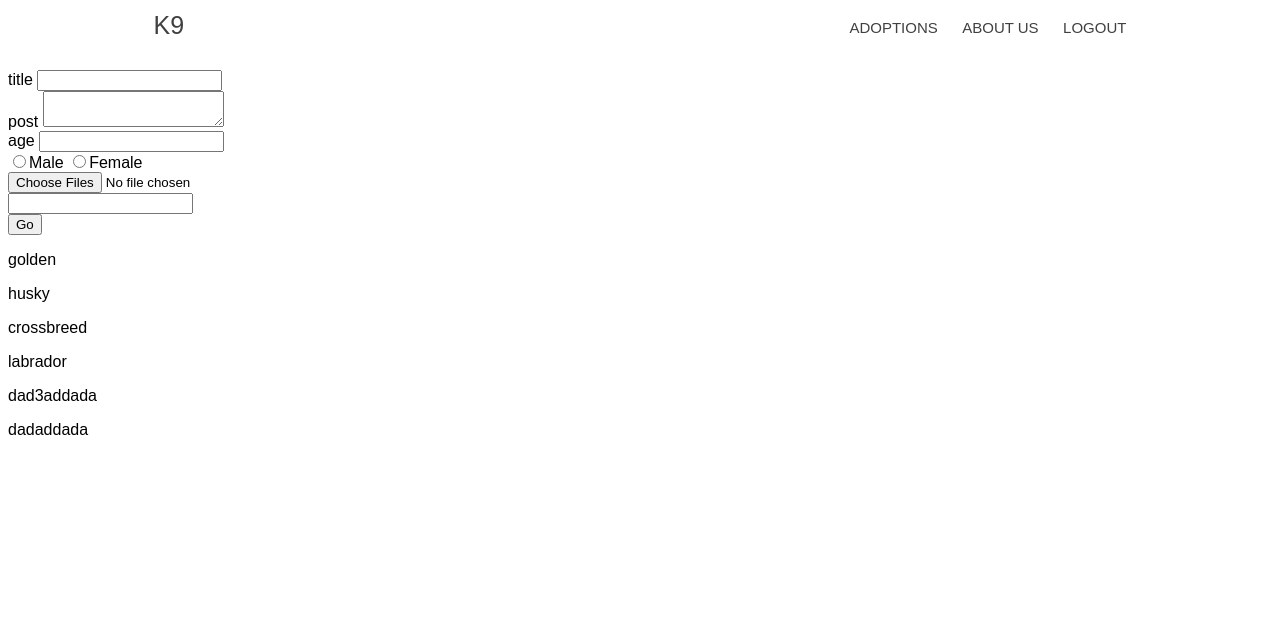
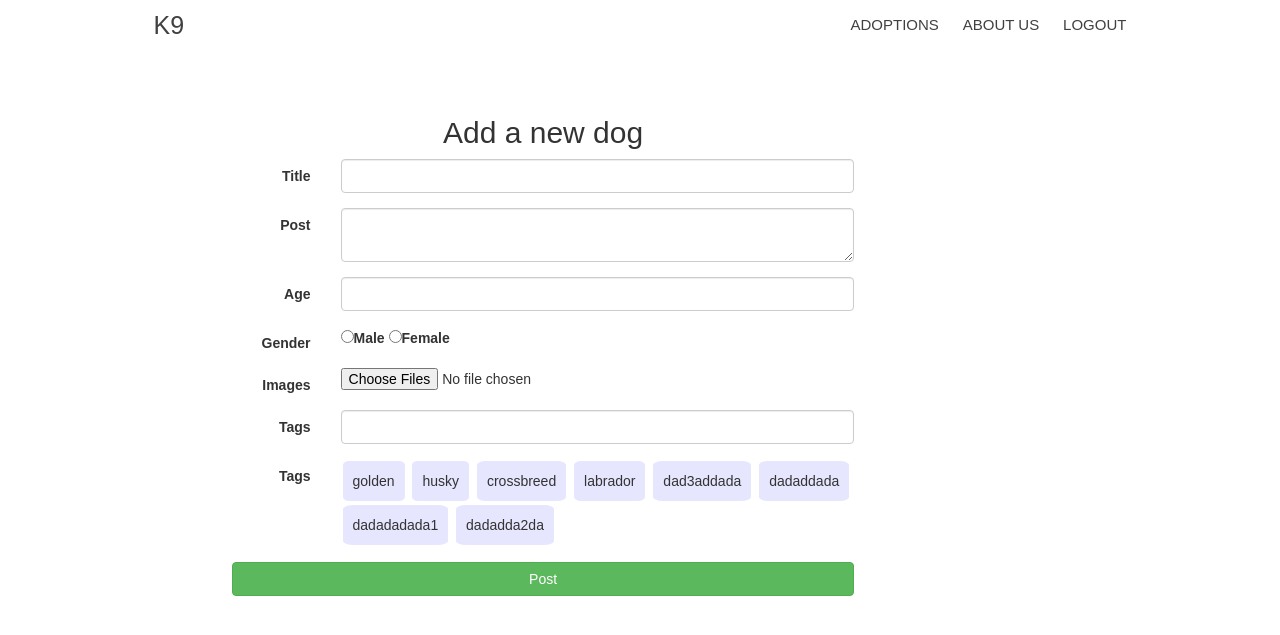
Before and after one commit to cyborgalex/Proiect-MDS, a Flask app: page /adddog in a window 1280 px wide. Shown: the top 635 px of the page. Run offline with Flask 2, Linux system fonts and the light colour scheme; the visitor is signed in with stand-in values (Sample User, id 1); data comes from the database, SQL or seed files in the repository; some libraries are stand-ins or nearby versions.

Commit message:
made the posting page more attractive

```diff
--- /dev/null
+++ b/static/css/post.css
@@ -0,0 +1,25 @@
+*{ box-sizing: border-box;
+    font-family: "Montserrat", sans-serif;
+}
+
+body{
+	display: block;
+    margin: 8px;
+
+}
+.main_h ul{
+	margin-top: 1em;
+}
+
+.main_h .row{
+	margin-left:10%;
+	margin-right: 0px
+}
+
+.tab-pane{
+	width: 100%;
+    max-width: 70%;
+    margin: 0 auto;
+    padding: 2% 3%;
+
+}
--- a/static/scripts.js
+++ b/static/scripts.js
@@ -2,7 +2,8 @@
     let lista=$("#taglist");
     // lista.css("disabled","disabled");
     let tagArray=[]
-    $("#list p").click(function(){
+    $("#list button").click(function(event){
+        event.preventDefault();
         value=this.innerHTML;
         let found=tagArray.findIndex(function(e){return e==value});
         console.log(found);
--- a/static/styles.css
+++ b/static/styles.css
@@ -1,12 +1,21 @@
 .clicked{
-    background-color: blue;
-    color: red;
-    text-align:center;
+    background-color: rgb(200,200,255) !important;
 }
 
+
+.tag{
+    background-color:rgb(230,230,255);
+    outline:none;
+    padding:10px;
+    margin:2px;
+    display:inline;
+    border-radius:10%;
+    border:none;
+}
+/*
 #list{
     height:200px;
     overflow:auto;
     min-width: 200px;
     max-width:200px;
-}
+} */
--- a/templates/post.html
+++ b/templates/post.html
@@ -9,6 +9,10 @@
 </script>
 <link href="{{url_for('static', filename='styles.css') }}"
 rel="stylesheet" type="text/css">
+<link   href="{{url_for('static', filename='css/post.css') }}" rel="stylesheet" type="text/css">
+<link href="https://netdna.bootstrapcdn.com/bootstrap/3.2.0/css/bootstrap.min.css" rel="stylesheet" id="bootstrap-css">
+<script src="https://netdna.bootstrapcdn.com/bootstrap/3.2.0/js/bootstrap.min.js"></script>
+
 {%endblock%}
 
 
@@ -19,21 +23,71 @@
     {{ message }}
     </div>
 {% endfor %}
-<form method="POST" enctype="multipart/form-data">
+
+    <div class="tab-pane " id="posting">
+        <div class="row text-center">
+            <h2>Add a new dog</h2>
+        </div>
+        <div class="row">
+            <form method="POST" enctype="multipart/form-data" class="form-horizontal" id="accountSetForm" role="form">
                 {{ form.csrf_token }}
-        {{ form.title.label }} {{ form.title }}<br>
-        {{ form.post.label }} {{ form.post }}<br>
-        {{ form.age.label }} {{form.age}}<br>
+                <div class="form-group">
+                    <label for="title" class="col-sm-2 control-label">Title</label>
+                    <div class="col-sm-10">
+                        {{ form.title(class="form-control")}}
+                    </div>
+                </div>
+                <div class="form-group">
+                    <label for="post" class="col-sm-2 control-label">Post</label>
+                    <div class="col-sm-10">
+                        {{ form.post(class="form-control")}}
+                    </div>
+                </div>
+                <div class="form-group">
+                    <label for="age" class="col-sm-2 control-label">Age</label>
+                    <div class="col-sm-10">
+                        {{ form.age(class="form-control")}}
+                    </div>
+                </div>
+                <div class="form-group">
+                    <label for="gender" class="col-sm-2 control-label">Gender</label>
+                    <div class="col-sm-10">
                         {% for subfield in form.gender %}
                             {{ subfield }}{{ subfield.label }}
-        {% endfor %}<br>
-        {{form.upload(id="upload",multiple="")}}<br>
-        {{form.tags(id="taglist",onkeypress="return false;")}}<br>
-        <input type="submit" value="Go">
-</form>
+                        {% endfor %}
+                    </div>
+                </div>
+                <div class="form-group">
+                    <label for="upload" class="col-sm-2 control-label">Images</label>
+                    <div class="col-sm-10">
+                        {{form.upload(id="upload",multiple="",)}}
+                    </div>
+                </div>
+                <div class="form-group" >
+                    <label for="tags" class="col-sm-2 control-label">Tags</label>
+                    <div class="col-sm-10">
+                        {{form.tags(class="form-control", id="taglist",onkeypress="return false;")}}
+                    </div>
+                </div>
+                <div class="form-group">
+                    <label for="tags" class="col-sm-2 control-label">Tags</label>
+                    <div class="col-sm-10">
                             <div id="list">
                                     {%for tag in tags%}
-    <p>{{tag}}</p>
+                                    <button type="button" class="tag">{{tag}}</button>
                                     {%endfor%}
                             </div>
+                    </div>
+                </div>
+                <div class="form-group">
+                    <div class="col-sm-12  text-center">
+                        <input type="submit" value="Post" class="btn btn-block btn-success">
+
+                    </div>
+                    </div>
+            </form>
+        </div>
+    </div>
+</div>
+
 {%endblock%}
```
Lines whose indentation alone changed are shown as unchanged.
